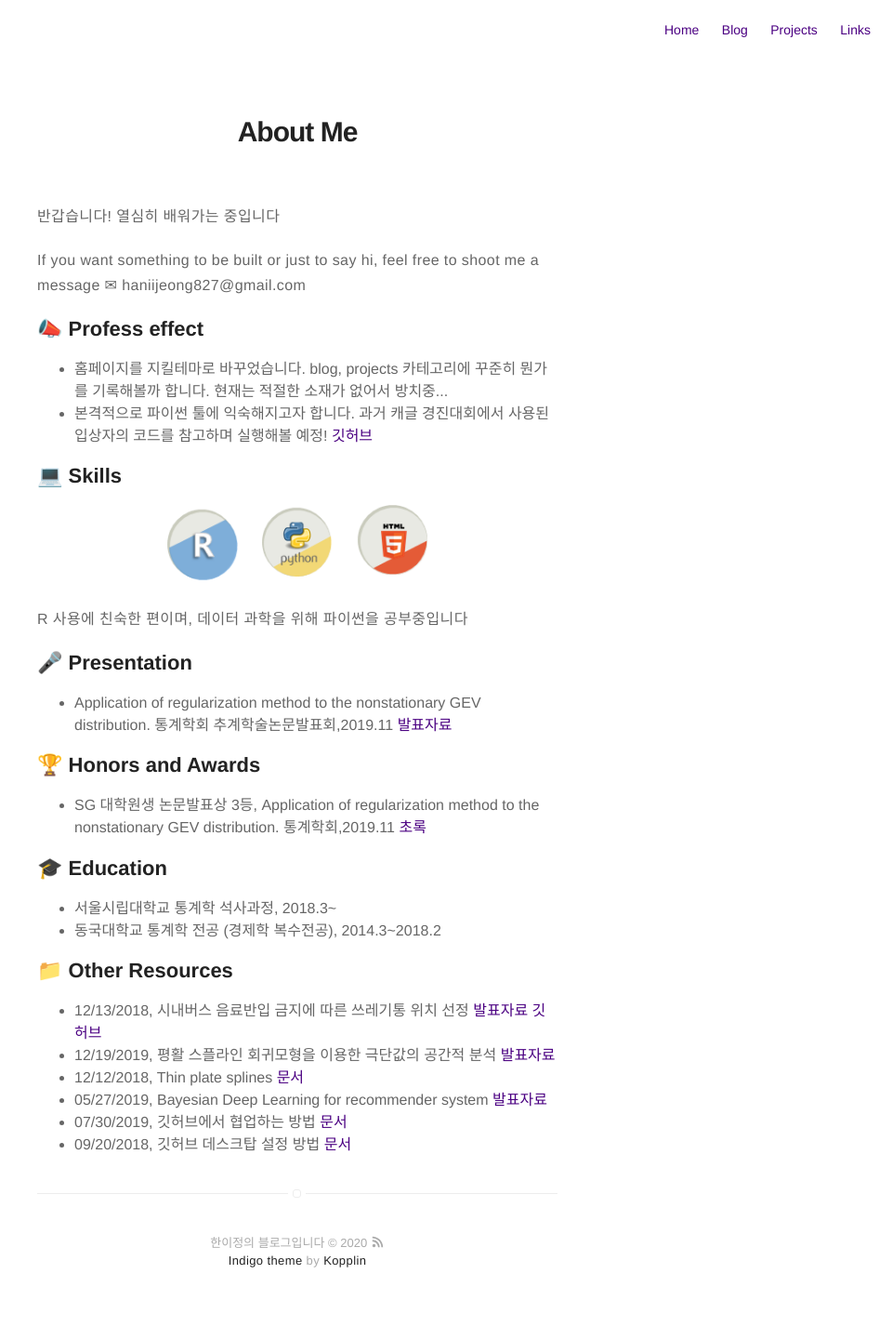
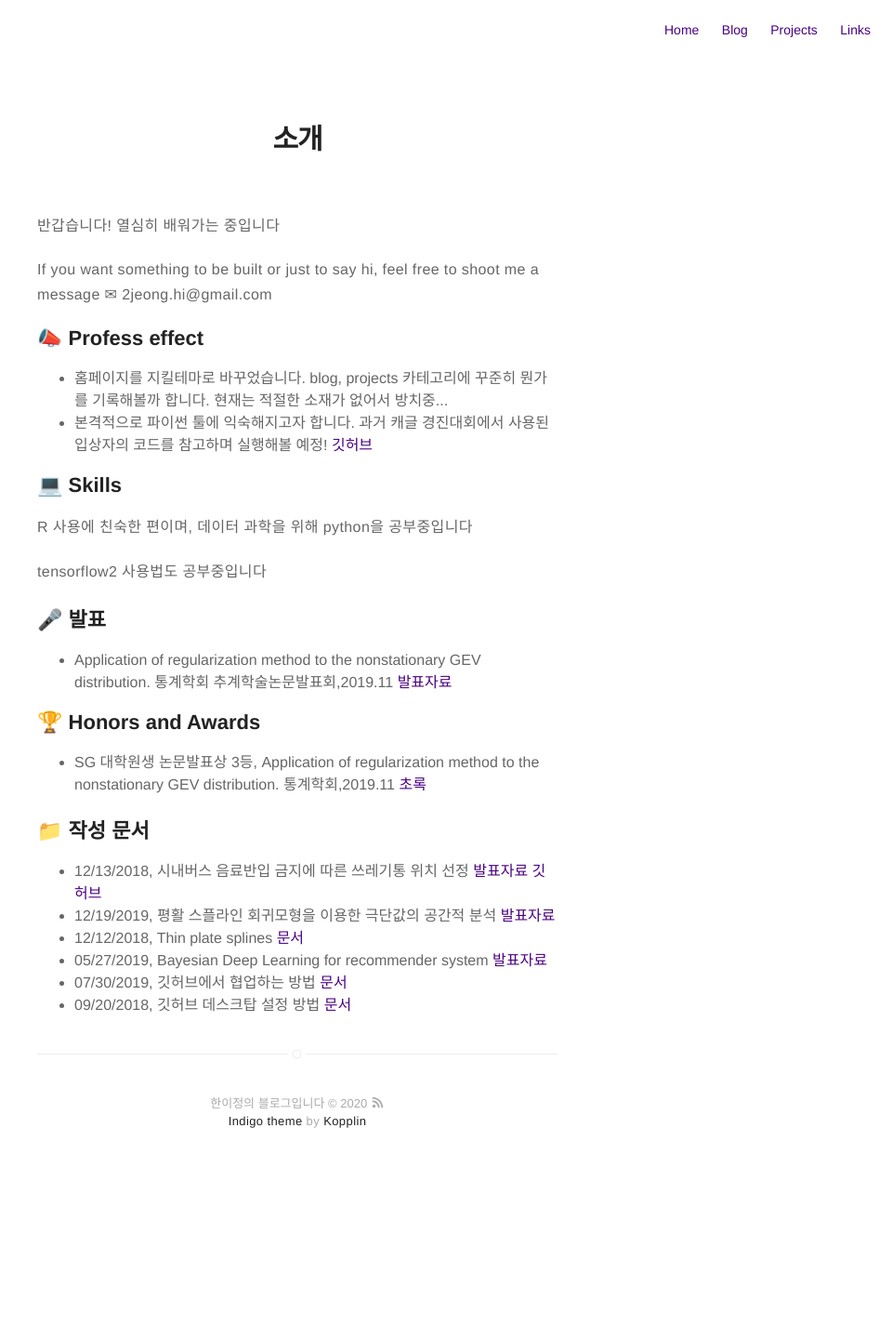
Before and after one commit to 12jeong/12jeong.github.io, a Jekyll site: the page built from about.md, in a window 1280 px wide. Shown: the whole page at 93% size, without its empty margins (320-1280 px from the left). Built offline with Jekyll 4.4.1, drawn with Linux system fonts in a browser that asks for light colours; some web fonts are replaced; after the commit the page ends 1277 px from its top, so only the background shows below that.

```diff
--- a/about.md
+++ b/about.md
@@ -3,10 +3,10 @@ title: About
 layout: page
 ---
 <!-- ![Profile Image]({{ site.url }}/{{ site.picture }}) -->
-# About Me
+# 소개
 
 <p>반갑습니다! 열심히 배워가는 중입니다 </p>
-<p>If you want something to be built or just to say hi, feel free to shoot me a message  ✉ haniijeong827@gmail.com</p>
+<p>If you want something to be built or just to say hi, feel free to shoot me a message  ✉ 2jeong.hi@gmail.com</p>
 
 <h2> 📣 Profess effect </h2>
 <ul class="skill-list">
@@ -18,10 +18,10 @@ layout: page
 </ul>
 
 <h2> 💻 Skills</h2>
-![skill.image](/assets/images/skill_image.png)
-<p> R 사용에 친숙한 편이며, 데이터 과학을 위해 파이썬을 공부중입니다 </p>
+<p> R 사용에 친숙한 편이며, 데이터 과학을 위해 python을 공부중입니다 </p>
+<p> tensorflow2 사용법도 공부중입니다 </p>
 
-<h2> 🎤‍ Presentation</h2>
+<h2> 🎤‍ 발표 </h2>
 <ul class="skill-list">
 	<li> Application of regularization method to the nonstationary GEV distribution. 통계학회 추계학술논문발표회,2019.11
 	<a href = '/assets/labworks/regularization_GEV.pdf'> 발표자료 </a>
@@ -33,13 +33,7 @@ layout: page
 	<li> SG 대학원생 논문발표상 3등, Application of regularization method to the nonstationary GEV distribution. 통계학회,2019.11 <a href = '/assets/labworks/abstract_regularization_GEV.pdf'> 초록 </a></li>
 </ul>
 
-<h2> 🎓 Education</h2>
-<ul class="skill-list">
-	<li> 서울시립대학교 통계학 석사과정, 2018.3~ </li>
-	<li> 동국대학교 통계학 전공 (경제학 복수전공), 2014.3~2018.2 </li>
-</ul>
-
-<h2> 📁 Other Resources </h2>
+<h2> 📁 작성 문서 </h2>
 <ul class="skill-list">
   <li> 12/13/2018, 시내버스 음료반입 금지에 따른 쓰레기통 위치 선정 <a href = '/assets/labworks/NDoB_최종.pdf'> 발표자료 </a>   <a href = 'https://github.com/12jeong/No-drinks-on-the-bus/blob/master/README.md'> 깃허브 </a> </li>
 
```
Also changed, not shown: _posts/2016-01-23-indigo-jekyll-theme.markdown (deleted, +0 -35 lines), _posts/2020-05-28.md (added, +32 -0 lines).
